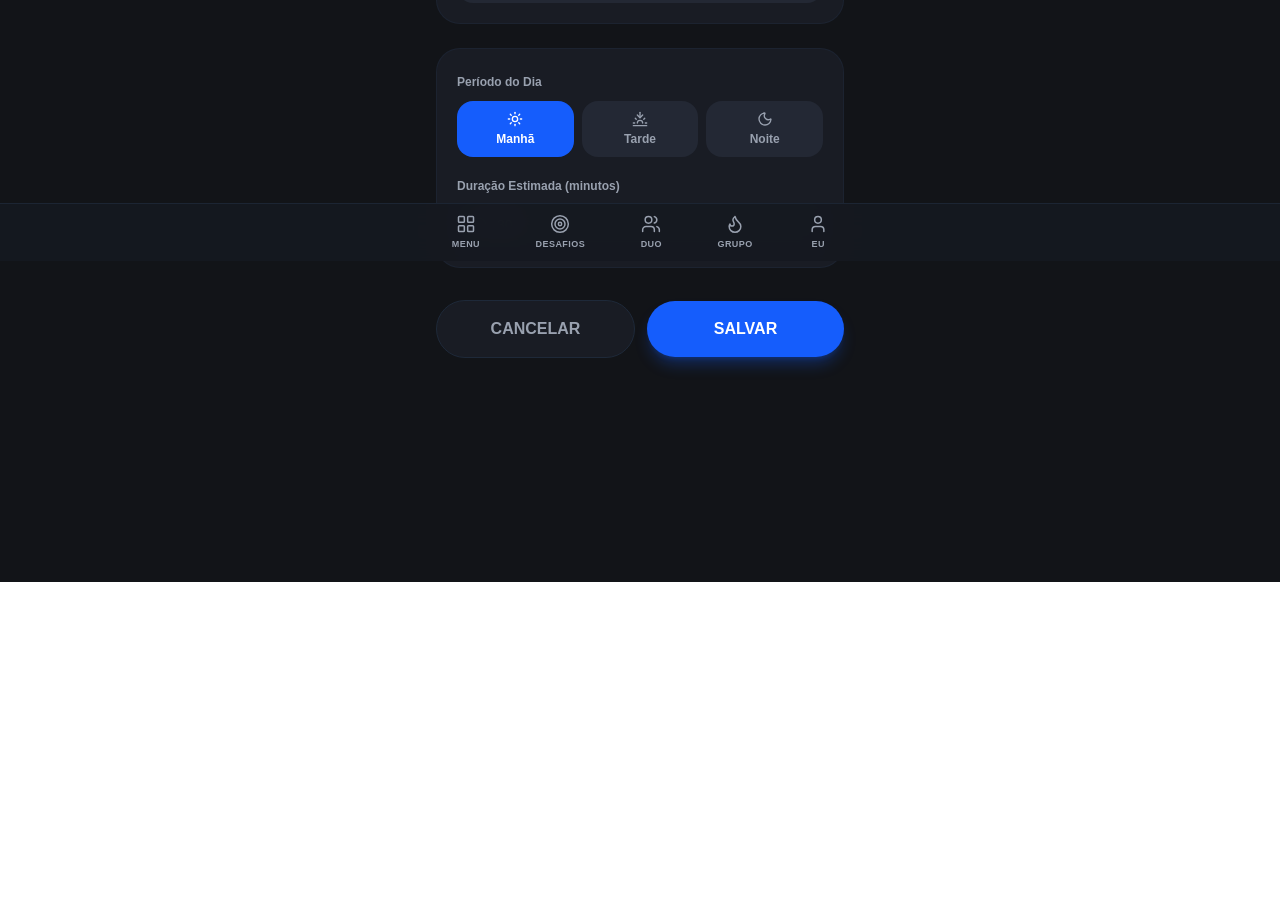
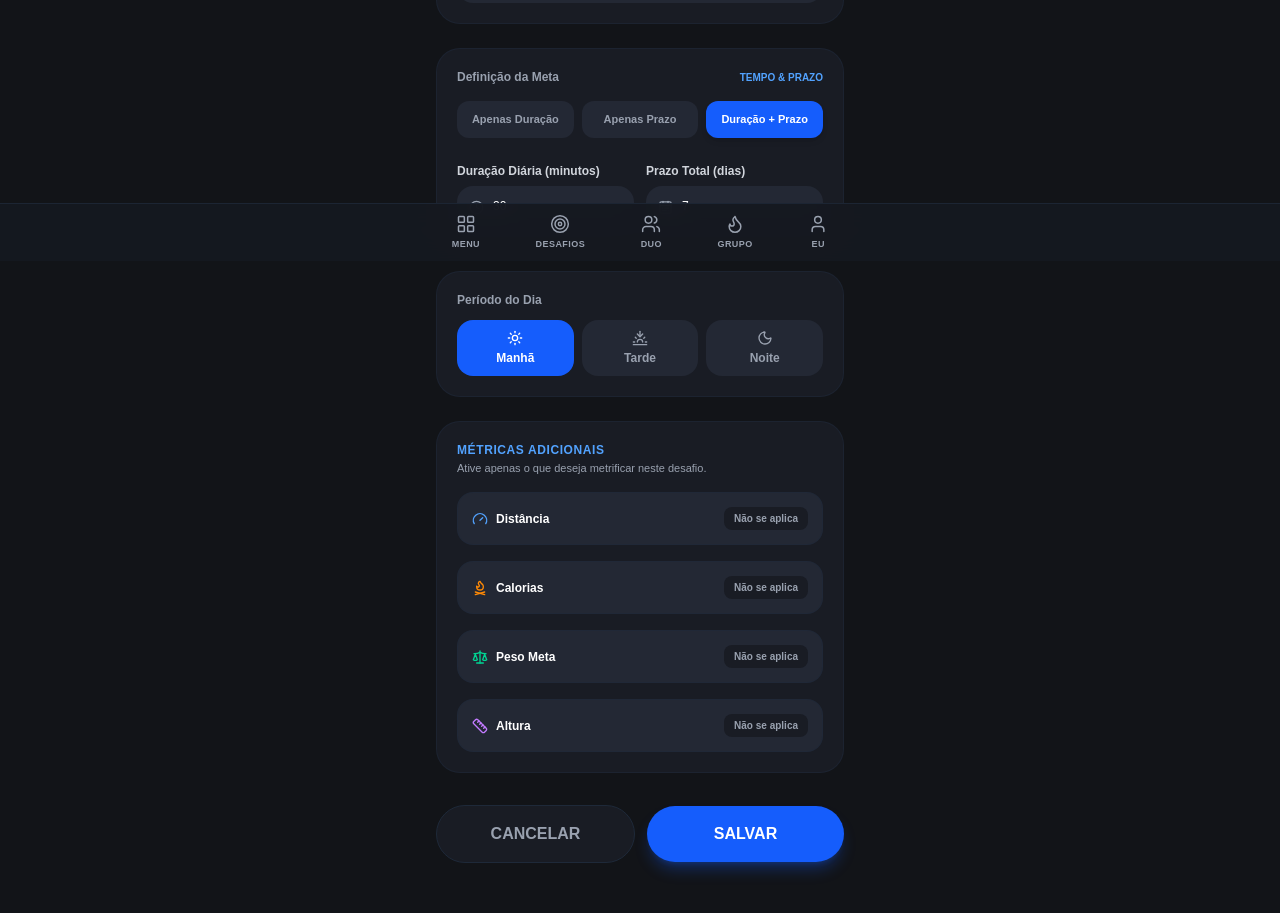
Before and after one commit to devalefflira/gt-duo, a Next.js app: page /challenges/new in a window 1280 px wide. Shown: the part 539-1452 px from the top of the page. Before the commit the page ends 1121 px from the top, so only its background shows below. Built offline with nearby package versions, Linux system fonts and the light colour scheme; no server answers.

Commit message:
funcionalidade: adiciona opcoes de duracao prazo e metricas de distancia calorias peso e altura no desafio

```diff
--- a/src/app/(main)/challenges/new/page.tsx
+++ b/src/app/(main)/challenges/new/page.tsx
@@ -11,12 +11,17 @@ import {
   Sunset,
   Moon,
   Clock,
+  CalendarRange,
   Check,
   Send,
-  Loader2
+  Loader2,
+  Gauge,
+  FlameKindling,
+  Scale,
+  Ruler
 } from 'lucide-react';
 import { createClient } from '@/lib/supabase/client';
-import { HabitPeriod, HabitScope, HabitFrequency } from '@/core/habits/types';
+import { HabitPeriod, HabitScope, HabitFrequency, GoalMode } from '@/core/habits/types';
 import { cn } from '@/lib/utils';
 
 const DAYS_NAMES = [
@@ -39,20 +44,35 @@ export default function NewChallengePage() {
   const router = useRouter();
   const supabase = createClient();
 
-  // Formulário
+  // Dados Básicos
   const [title, setTitle] = useState('');
   const [scope, setScope] = useState<HabitScope>('individual');
   const [frequencyType, setFrequencyType] = useState<HabitFrequency>('daily');
   const [selectedDays, setSelectedDays] = useState<number[]>([0, 1, 2, 3, 4, 5, 6]);
   const [period, setPeriod] = useState<HabitPeriod>('morning');
+
+  // Tipo de Meta (Duração, Prazo ou Ambos)
+  const [goalMode, setGoalMode] = useState<GoalMode>('both');
   const [duration, setDuration] = useState('30');
+  const [deadlineDays, setDeadlineDays] = useState('7');
 
-  // Campos específicos
+  // Métricas Opcionais com Toggles "Não se aplica"
+  const [hasDistance, setHasDistance] = useState(false);
+  const [distanceKm, setDistanceKm] = useState('5');
+
+  const [hasCalories, setHasCalories] = useState(false);
+  const [calories, setCalories] = useState('300');
+
+  const [hasWeight, setHasWeight] = useState(false);
+  const [weightKg, setWeightKg] = useState('70');
+
+  const [hasHeight, setHasHeight] = useState(false);
+  const [heightCm, setHeightCm] = useState('175');
+
+  // Vínculos Duo / Grupo
   const [selectedPartnerId, setSelectedPartnerId] = useState<string>('');
   const [groupName, setGroupName] = useState('');
   const [selectedGroupMembers, setSelectedGroupMembers] = useState<string[]>([]);
-
-  // Dados auxiliares
   const [connections, setConnections] = useState<ConnectedUser[]>([]);
   const [submitting, setSubmitting] = useState(false);
 
@@ -64,7 +84,6 @@ export default function NewChallengePage() {
     const { data: { user } } = await supabase.auth.getUser();
     if (!user) return;
 
-    // Buscar pessoas dos Vínculos + Seguidores Mútuos
     const { data: bondsData } = await supabase
       .from('bonds')
       .select('requester_id, recipient_id, requester:profiles!bonds_requester_id_fkey(id, full_name, username), recipient:profiles!bonds_recipient_id_fkey(id, full_name, username)')
@@ -131,7 +150,6 @@ export default function NewChallengePage() {
 
         if (group) {
           createdGroupId = group.id;
-          // Inserir criador + membros
           const membersToInsert = [user.id, ...selectedGroupMembers].map((memberId) => ({
             group_id: group.id,
             user_id: memberId,
@@ -150,7 +168,18 @@ export default function NewChallengePage() {
         period,
         frequency_type: frequencyType,
         days_of_week: selectedDays,
-        target_duration_minutes: duration ? parseInt(duration, 10) : 30,
+
+        // Metas e Prazos
+        goal_mode: goalMode,
+        target_duration_minutes: (goalMode === 'duration' || goalMode === 'both') && duration ? parseInt(duration, 10) : null,
+        deadline_days: (goalMode === 'deadline' || goalMode === 'both') && deadlineDays ? parseInt(deadlineDays, 10) : null,
+
+        // Métricas Opcionais
+        target_distance_km: hasDistance && distanceKm ? parseFloat(distanceKm) : null,
+        target_calories: hasCalories && calories ? parseInt(calories, 10) : null,
+        target_weight_kg: hasWeight && weightKg ? parseFloat(weightKg) : null,
+        target_height_cm: hasHeight && heightCm ? parseFloat(heightCm) : null,
+
         icon: 'target',
       });
 
@@ -166,7 +195,7 @@ export default function NewChallengePage() {
 
   return (
     <div className="mx-auto min-h-dvh max-w-md bg-[#121418] px-5 py-6 text-white pb-32">
-      {/* Top Header */}
+      {/* Header */}
       <div className="flex items-center justify-between border-b border-gray-800 pb-4">
         <button
           type="button"
@@ -187,14 +216,14 @@ export default function NewChallengePage() {
           <input
             type="text"
             required
-            placeholder="Ex: Treino de Força, Leitura Diária, Corrida..."
+            placeholder="Ex: Sem Açúcar 7 dias, Correr 5km, Leitura..."
             value={title}
             onChange={(e) => setTitle(e.target.value)}
             className="w-full rounded-2xl bg-[#232834] px-4 py-3.5 text-sm text-white placeholder-gray-500 outline-none focus:ring-2 focus:ring-blue-500"
           />
         </div>
 
-        {/* Bloco 2: Tipo de Desafio */}
+        {/* Bloco 2: Tipo de Desafio (Individual / Duo / Grupo) */}
         <div className="flex flex-col gap-3 rounded-3xl bg-[#191c24] p-5 border border-gray-800/60">
           <label className="text-xs font-semibold text-gray-400">Tipo de Desafio</label>
           <div className="grid grid-cols-3 gap-2">
@@ -224,14 +253,11 @@ export default function NewChallengePage() {
             })}
           </div>
 
-          {/* Seletor Duo: Escolher parceiro */}
           {scope === 'duo' && (
             <div className="mt-2 pt-3 border-t border-gray-800/60">
               <label className="text-xs font-semibold text-blue-400">Com quem você fará este Duo?</label>
               {connections.length === 0 ? (
-                <p className="mt-1 text-[11px] text-gray-400">
-                  Nenhum vínculo ativo encontrado. Conecte alguém em <strong>Vínculos</strong>.
-                </p>
+                <p className="mt-1 text-[11px] text-gray-400">Nenhum vínculo ativo. Adicione em Vínculos.</p>
               ) : (
                 <select
                   value={selectedPartnerId}
@@ -248,11 +274,10 @@ export default function NewChallengePage() {
             </div>
           )}
 
-          {/* Seletor Grupo: Nome do Grupo e Membros */}
           {scope === 'group' && (
             <div className="mt-2 flex flex-col gap-3 pt-3 border-t border-gray-800/60">
               <div>
-                <label className="text-xs font-semibold text-blue-400">Classificação / Nome do Grupo</label>
+                <label className="text-xs font-semibold text-blue-400">Nome / Classificação do Grupo</label>
                 <input
                   type="text"
                   placeholder="Ex: Grupo da Corrida, Grupo do Trabalho, Igreja..."
@@ -292,7 +317,7 @@ export default function NewChallengePage() {
           )}
         </div>
 
-        {/* Bloco 3: Frequência & Dias da Semana */}
+        {/* Bloco 3: Frequência & Dias */}
         <div className="flex flex-col gap-3 rounded-3xl bg-[#191c24] p-5 border border-gray-800/60">
           <label className="text-xs font-semibold text-gray-400">Frequência</label>
           <div className="grid grid-cols-3 gap-2">
@@ -335,11 +360,77 @@ export default function NewChallengePage() {
           </div>
         </div>
 
-        {/* Bloco 4: Período & Duração */}
+        {/* Bloco 4: Meta de Tempo & Prazo (Duração / Prazo / Ambos) */}
         <div className="flex flex-col gap-4 rounded-3xl bg-[#191c24] p-5 border border-gray-800/60">
+          <div className="flex items-center justify-between">
+            <label className="text-xs font-semibold text-gray-400">Definição da Meta</label>
+            <span className="text-[10px] font-bold text-blue-400 uppercase">Tempo & Prazo</span>
+          </div>
+
+          <div className="grid grid-cols-3 gap-2">
+            {[
+              { id: 'duration', label: 'Apenas Duração' },
+              { id: 'deadline', label: 'Apenas Prazo' },
+              { id: 'both', label: 'Duração + Prazo' },
+            ].map((mode) => (
+              <button
+                key={mode.id}
+                type="button"
+                onClick={() => setGoalMode(mode.id as GoalMode)}
+                className={cn(
+                  'rounded-xl p-2.5 text-center text-[11px] font-bold transition-all',
+                  goalMode === mode.id
+                    ? 'bg-blue-600 text-white shadow-md'
+                    : 'bg-[#232834] text-gray-400 hover:text-white'
+                )}
+              >
+                {mode.label}
+              </button>
+            ))}
+          </div>
+
+          <div className="grid grid-cols-1 sm:grid-cols-2 gap-3 pt-1">
+            {/* Campo Duração */}
+            {(goalMode === 'duration' || goalMode === 'both') && (
               <div>
+                <label className="text-xs font-semibold text-gray-300">Duração Diária (minutos)</label>
+                <div className="relative mt-1">
+                  <input
+                    type="number"
+                    min="1"
+                    step="5"
+                    value={duration}
+                    onChange={(e) => setDuration(e.target.value)}
+                    className="w-full rounded-2xl bg-[#232834] px-4 py-3 text-xs text-white outline-none focus:ring-2 focus:ring-blue-500 pl-9"
+                  />
+                  <Clock size={15} className="absolute left-3 top-3.5 text-gray-400" />
+                </div>
+              </div>
+            )}
+
+            {/* Campo Prazo */}
+            {(goalMode === 'deadline' || goalMode === 'both') && (
+              <div>
+                <label className="text-xs font-semibold text-gray-300">Prazo Total (dias)</label>
+                <div className="relative mt-1">
+                  <input
+                    type="number"
+                    min="1"
+                    value={deadlineDays}
+                    onChange={(e) => setDeadlineDays(e.target.value)}
+                    className="w-full rounded-2xl bg-[#232834] px-4 py-3 text-xs text-white outline-none focus:ring-2 focus:ring-blue-500 pl-9"
+                  />
+                  <CalendarRange size={15} className="absolute left-3 top-3.5 text-gray-400" />
+                </div>
+              </div>
+            )}
+          </div>
+        </div>
+
+        {/* Bloco 5: Período do Dia */}
+        <div className="flex flex-col gap-3 rounded-3xl bg-[#191c24] p-5 border border-gray-800/60">
           <label className="text-xs font-semibold text-gray-400">Período do Dia</label>
-            <div className="mt-2 grid grid-cols-3 gap-2">
+          <div className="grid grid-cols-3 gap-2">
             {[
               { id: 'morning', label: 'Manhã', icon: Sun },
               { id: 'afternoon', label: 'Tarde', icon: Sunset },
@@ -365,19 +456,139 @@ export default function NewChallengePage() {
           </div>
         </div>
 
+        {/* Bloco 6: Métricas Opcionais (com Toggles "Não se aplica") */}
+        <div className="flex flex-col gap-4 rounded-3xl bg-[#191c24] p-5 border border-gray-800/60">
           <div>
-            <label className="text-xs font-semibold text-gray-400">Duração Estimada (minutos)</label>
-            <div className="relative mt-1.5">
+            <h3 className="text-xs font-extrabold uppercase tracking-wider text-blue-400">Métricas Adicionais</h3>
+            <p className="text-[11px] text-gray-400 mt-0.5">Ative apenas o que deseja metrificar neste desafio.</p>
+          </div>
+
+          {/* Distância */}
+          <div className="rounded-2xl bg-[#232834] p-3.5 border border-gray-800/60">
+            <div className="flex items-center justify-between">
+              <div className="flex items-center gap-2">
+                <Gauge size={16} className="text-blue-400" />
+                <span className="text-xs font-bold text-white">Distância</span>
+              </div>
+              <button
+                type="button"
+                onClick={() => setHasDistance(!hasDistance)}
+                className={cn(
+                  'rounded-lg px-2.5 py-1 text-[10px] font-bold transition-all',
+                  hasDistance ? 'bg-blue-600 text-white' : 'bg-[#191c24] text-gray-400'
+                )}
+              >
+                {hasDistance ? 'Ativado' : 'Não se aplica'}
+              </button>
+            </div>
+            {hasDistance && (
+              <div className="mt-3">
                 <input
                   type="number"
-                min="5"
-                step="5"
-                value={duration}
-                onChange={(e) => setDuration(e.target.value)}
-                className="w-full rounded-2xl bg-[#232834] px-4 py-3 text-sm text-white outline-none focus:ring-2 focus:ring-blue-500 pl-10"
+                  step="0.1"
+                  placeholder="Quilômetros (ex: 5)"
+                  value={distanceKm}
+                  onChange={(e) => setDistanceKm(e.target.value)}
+                  className="w-full rounded-xl bg-[#191c24] px-3 py-2 text-xs text-white outline-none focus:ring-1 focus:ring-blue-500"
                 />
-              <Clock size={16} className="absolute left-3.5 top-3.5 text-gray-400" />
               </div>
+            )}
+          </div>
+
+          {/* Calorias */}
+          <div className="rounded-2xl bg-[#232834] p-3.5 border border-gray-800/60">
+            <div className="flex items-center justify-between">
+              <div className="flex items-center gap-2">
+                <FlameKindling size={16} className="text-orange-400" />
+                <span className="text-xs font-bold text-white">Calorias</span>
+              </div>
+              <button
+                type="button"
+                onClick={() => setHasCalories(!hasCalories)}
+                className={cn(
+                  'rounded-lg px-2.5 py-1 text-[10px] font-bold transition-all',
+                  hasCalories ? 'bg-blue-600 text-white' : 'bg-[#191c24] text-gray-400'
+                )}
+              >
+                {hasCalories ? 'Ativado' : 'Não se aplica'}
+              </button>
+            </div>
+            {hasCalories && (
+              <div className="mt-3">
+                <input
+                  type="number"
+                  step="10"
+                  placeholder="Calorias (ex: 300)"
+                  value={calories}
+                  onChange={(e) => setCalories(e.target.value)}
+                  className="w-full rounded-xl bg-[#191c24] px-3 py-2 text-xs text-white outline-none focus:ring-1 focus:ring-blue-500"
+                />
+              </div>
+            )}
+          </div>
+
+          {/* Peso */}
+          <div className="rounded-2xl bg-[#232834] p-3.5 border border-gray-800/60">
+            <div className="flex items-center justify-between">
+              <div className="flex items-center gap-2">
+                <Scale size={16} className="text-emerald-400" />
+                <span className="text-xs font-bold text-white">Peso Meta</span>
+              </div>
+              <button
+                type="button"
+                onClick={() => setHasWeight(!hasWeight)}
+                className={cn(
+                  'rounded-lg px-2.5 py-1 text-[10px] font-bold transition-all',
+                  hasWeight ? 'bg-blue-600 text-white' : 'bg-[#191c24] text-gray-400'
+                )}
+              >
+                {hasWeight ? 'Ativado' : 'Não se aplica'}
+              </button>
+            </div>
+            {hasWeight && (
+              <div className="mt-3">
+                <input
+                  type="number"
+                  step="0.5"
+                  placeholder="Quilos (ex: 70)"
+                  value={weightKg}
+                  onChange={(e) => setWeightKg(e.target.value)}
+                  className="w-full rounded-xl bg-[#191c24] px-3 py-2 text-xs text-white outline-none focus:ring-1 focus:ring-blue-500"
+                />
+              </div>
+            )}
+          </div>
+
+          {/* Altura */}
+          <div className="rounded-2xl bg-[#232834] p-3.5 border border-gray-800/60">
+            <div className="flex items-center justify-between">
+              <div className="flex items-center gap-2">
+                <Ruler size={16} className="text-purple-400" />
+                <span className="text-xs font-bold text-white">Altura</span>
+              </div>
+              <button
+                type="button"
+                onClick={() => setHasHeight(!hasHeight)}
+                className={cn(
+                  'rounded-lg px-2.5 py-1 text-[10px] font-bold transition-all',
+                  hasHeight ? 'bg-blue-600 text-white' : 'bg-[#191c24] text-gray-400'
+                )}
+              >
+                {hasHeight ? 'Ativado' : 'Não se aplica'}
+              </button>
+            </div>
+            {hasHeight && (
+              <div className="mt-3">
+                <input
+                  type="number"
+                  step="1"
+                  placeholder="Centímetros (ex: 175)"
+                  value={heightCm}
+                  onChange={(e) => setHeightCm(e.target.value)}
+                  className="w-full rounded-xl bg-[#191c24] px-3 py-2 text-xs text-white outline-none focus:ring-1 focus:ring-blue-500"
+                />
+              </div>
+            )}
           </div>
         </div>
 
```
Also changed, not shown: src/core/habits/types.ts (+15 -1 lines). Lines whose indentation alone changed are shown as unchanged.
